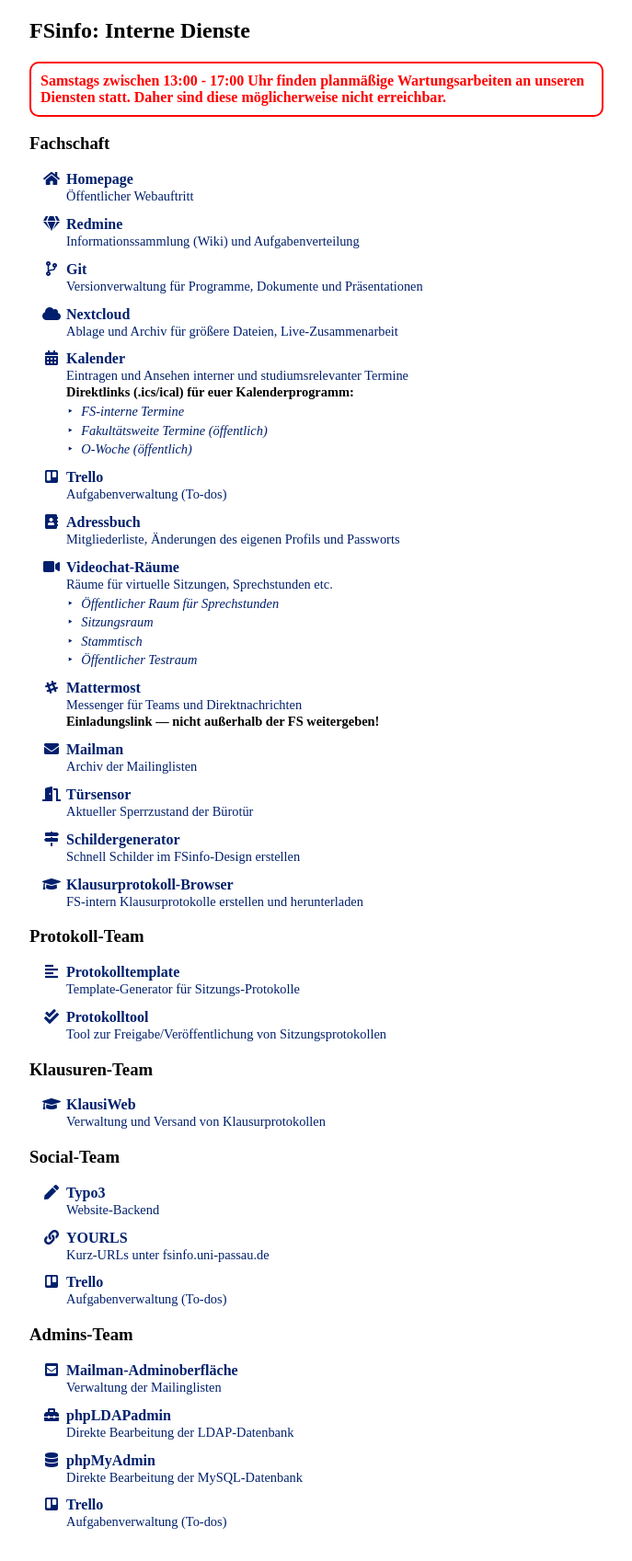
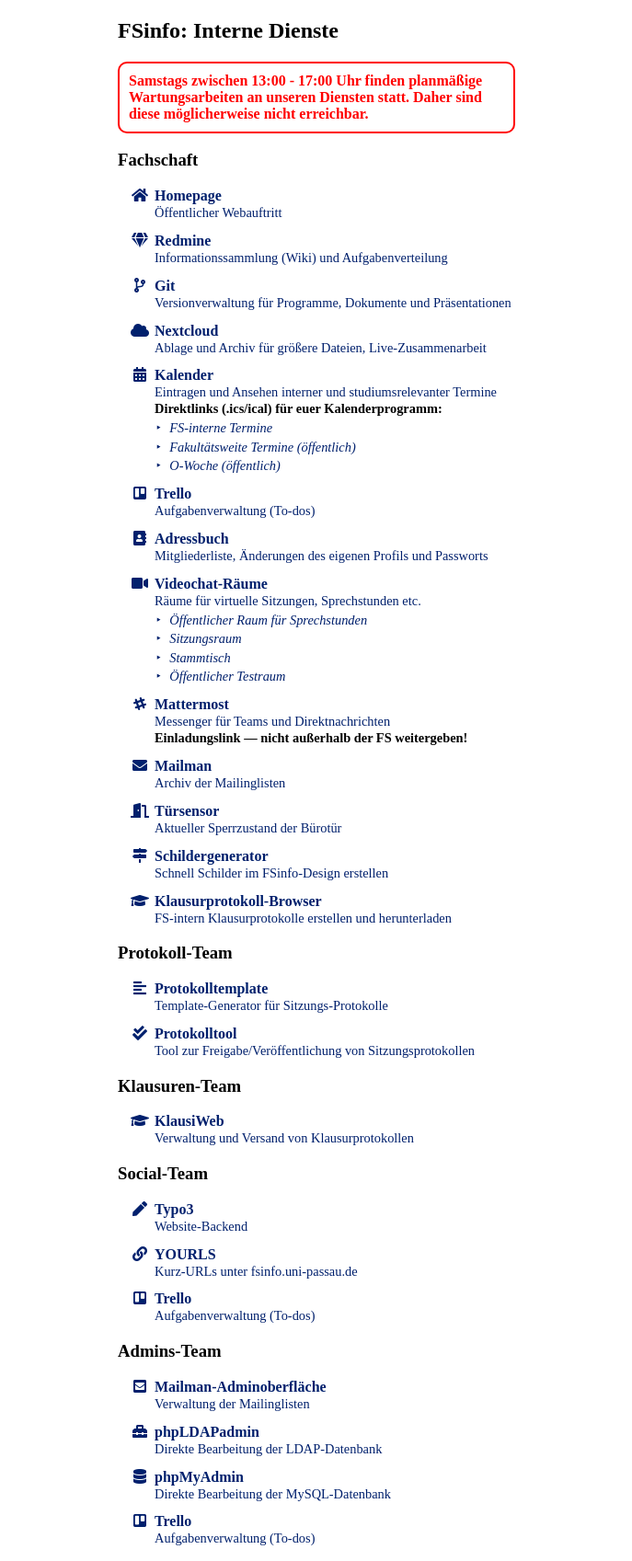
Before and after one commit to FDHoho007/fsinfo-apps, a PHP site: page / in a window 1280 px wide. Shown: the part 101-1798 px from the top of the page at 92% size, without its empty margins (296-983 px from the left). Before the commit the page ends 1763 px from the top, so only its background shows below. Run offline with PHP 8.4, Linux system fonts and the light colour scheme; data that the repository does not hold is empty.

Commit message:
Changed max-width of nav container.

```diff
--- a/assets/css/main.css
+++ b/assets/css/main.css
@@ -12,13 +12,7 @@ body {
 nav {
     display: inline-block;
     padding: 0 1ex;
-    max-width: 450px;
-}
-
-@media (min-width: 900px) {
-    nav {
-        max-width: 50%;
-    }
+    max-width: 27em;
 }
 
 .container {
@@ -81,7 +75,6 @@ nav ul li .sublist-heading {
 
 #maintenance {
     display: block;
-    max-width: 600px;
     padding: 10px;
     border: 2px solid black;
     border-radius: 10px;
```
